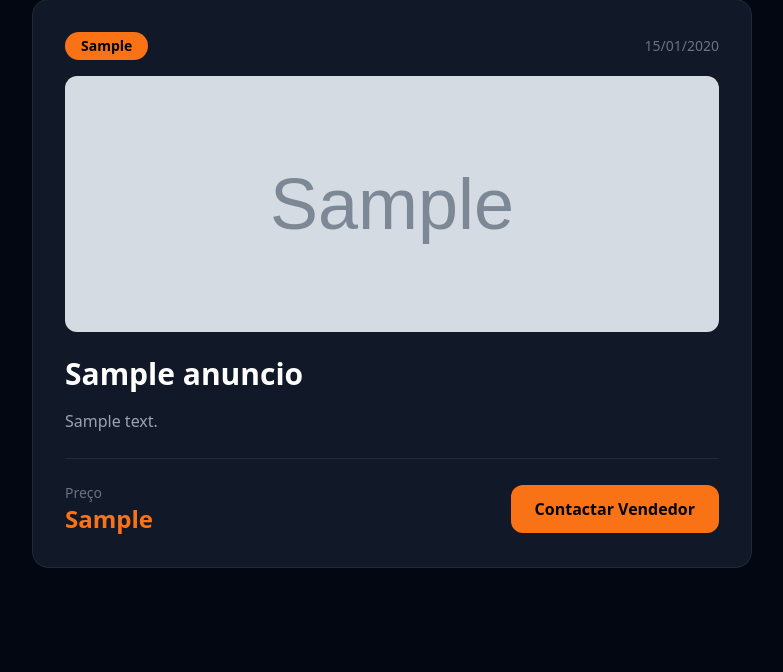
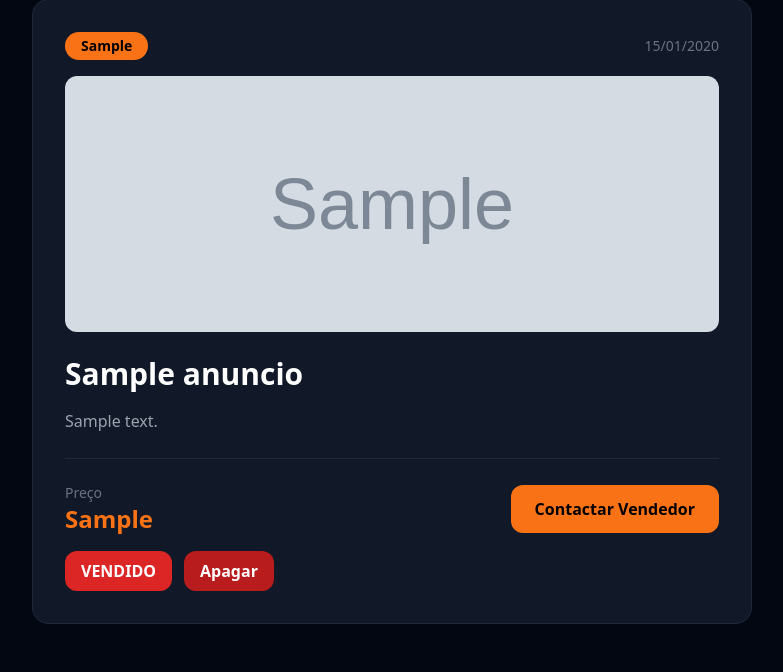
Before and after one commit to lukaneemanuelsilva2-prog/ozonozungu, a Flask app: page /anuncio/1 in a window 1280 px wide. Shown: the part 169-841 px from the top of the page, without its empty margins (248-1031 px from the left). Before the commit the page ends 737 px from the top, so only its background shows below. Run offline with Flask 3, Linux system fonts and the light colour scheme; tables that the repository leaves empty hold one stand-in row (values such as "Sample post"); grey boxes marked "Sample" are stand-in pictures; some libraries are stand-ins or nearby versions.

Commit message:
favicon, apagar e vendido

```diff
--- a/app.py
+++ b/app.py
@@ -22,6 +22,7 @@ class Anuncio(db.Model):
     categoria = db.Column(db.String(50), nullable=False)
     contacto = db.Column(db.String(50), nullable=False)
     imagem = db.Column(db.String(200), nullable=True)
+    vendido = db.Column(db.Boolean, default=False)
     data = db.Column(db.DateTime, default=datetime.utcnow)
 
 @app.route('/')
@@ -62,6 +63,19 @@ def publicar():
 def anuncio(id):
     anuncio = Anuncio.query.get_or_404(id)
     return render_template('anuncio.html', anuncio=anuncio)
+@app.route('/apagar/<int:id>', methods=['POST'])
+def apagar(id):
+    anuncio = Anuncio.query.get_or_404(id)
+    db.session.delete(anuncio)
+    db.session.commit()
+    return redirect(url_for('index'))
+
+@app.route('/vendido/<int:id>', methods=['POST'])
+def vendido(id):
+    anuncio = Anuncio.query.get_or_404(id)
+    anuncio.vendido = True
+    db.session.commit()
+    return redirect(url_for('anuncio', id=id))
 
 with app.app_context():
     db.create_all()
--- a/templates/anuncio.html
+++ b/templates/anuncio.html
@@ -4,11 +4,11 @@
     <meta charset="UTF-8">
     <meta name="viewport" content="width=device-width, initial-scale=1.0">
     <title>{{ anuncio.titulo }} - OzonoZungu</title>
+    <link rel="icon" type="image/svg+xml" href="{{ url_for('static', filename='favicon.svg') }}">
     <script src="https://cdn.tailwindcss.com"></script>
 </head>
 <body class="bg-gray-950 text-white min-h-screen">
 
-    <!-- NAVBAR -->
     <nav class="bg-gray-900 px-6 py-4 flex justify-between items-center border-b border-orange-500">
         <a href="/" class="text-orange-500 text-2xl font-bold">OzonoZungu</a>
         <div class="flex gap-4">
@@ -17,36 +17,41 @@
         </div>
     </nav>
 
-    <!-- DETALHE -->
     <div class="max-w-3xl mx-auto py-12 px-6">
-
         <a href="/" class="text-gray-500 hover:text-orange-500 text-sm mb-6 inline-block">← Voltar aos anúncios</a>
-
         <div class="bg-gray-900 border border-gray-800 rounded-2xl p-8">
-
             <div class="flex justify-between items-center mb-4">
                 <span class="bg-orange-500 text-black text-sm font-bold px-4 py-1 rounded-full">{{ anuncio.categoria }}</span>
                 <span class="text-gray-500 text-sm">{{ anuncio.data.strftime('%d/%m/%Y') }}</span>
             </div>
             {% if anuncio.imagem %}
-<img src="{{ url_for('static', filename='uploads/' + anuncio.imagem) }}"
-    class="w-full h-64 object-cover rounded-xl mb-6">
+            <img src="{{ url_for('static', filename='uploads/' + anuncio.imagem) }}" class="w-full h-64 object-cover rounded-xl mb-6">
             {% endif %}
             <h1 class="text-3xl font-bold mb-4">{{ anuncio.titulo }}</h1>
-
             <p class="text-gray-400 text-base leading-relaxed mb-6">{{ anuncio.descricao }}</p>
-
-            <div class="border-t border-gray-800 pt-6 flex justify-between items-center">
+            <div class="border-t border-gray-800 pt-6">
+                <div class="flex justify-between items-center mb-4">
                     <div>
                         <p class="text-gray-500 text-sm">Preço</p>
                         <p class="text-orange-500 text-2xl font-bold">{{ anuncio.preco }}</p>
                     </div>
-                <a href="https://wa.me/{{ anuncio.contacto }}" target="_blank"
-                    class="bg-orange-500 text-black font-bold px-6 py-3 rounded-xl hover:bg-orange-400 transition">
+                    <a href="https://wa.me/{{ anuncio.contacto }}" target="_blank" class="bg-orange-500 text-black font-bold px-6 py-3 rounded-xl hover:bg-orange-400 transition">
                         Contactar Vendedor
                     </a>
                 </div>
-
+                <div class="flex gap-3 mt-4">
+                    {% if anuncio.vendido %}
+                    <span class="bg-red-600 text-white font-bold px-4 py-2 rounded-xl">VENDIDO</span>
+                    {% else %}
+                    <form method="POST" action="/vendido/{{ anuncio.id }}">
+                        <button type="submit" class="bg-green-600 text-white font-bold px-4 py-2 rounded-xl hover:bg-green-500 transition">Marcar Vendido</button>
+                    </form>
+                    {% endif %}
+                    <form method="POST" action="/apagar/{{ anuncio.id }}" onsubmit="return confirm('Tens a certeza?')">
+                        <button type="submit" class="bg-red-700 text-white font-bold px-4 py-2 rounded-xl hover:bg-red-600 transition">Apagar</button>
+                    </form>
+                </div>
+            </div>
         </div>
     </div>
 
--- a/templates/index.html
+++ b/templates/index.html
@@ -4,6 +4,7 @@
     <meta charset="UTF-8">
     <meta name="viewport" content="width=device-width, initial-scale=1.0">
     <title>OzonoZungu</title>
+    <link rel="icon" type="image/svg+xml" href="{{ url_for('static', filename='favicon.svg') }}">
     <script src="https://cdn.tailwindcss.com"></script>
 </head>
 <body class="bg-gray-950 text-white min-h-screen">
--- a/templates/publicar.html
+++ b/templates/publicar.html
@@ -4,6 +4,7 @@
     <meta charset="UTF-8">
     <meta name="viewport" content="width=device-width, initial-scale=1.0">
     <title>Publicar Anúncio - OzonoZungu</title>
+    <link rel="icon" type="image/svg+xml" href="{{ url_for('static', filename='favicon.svg') }}">
     <script src="https://cdn.tailwindcss.com"></script>
 </head>
 <body class="bg-gray-950 text-white min-h-screen">
```
Also changed, not shown: instance/ozonozungu.db, static/favicon.svg (added), static/uploads/mesa.jpg (added). Lines whose indentation alone changed are shown as unchanged.
